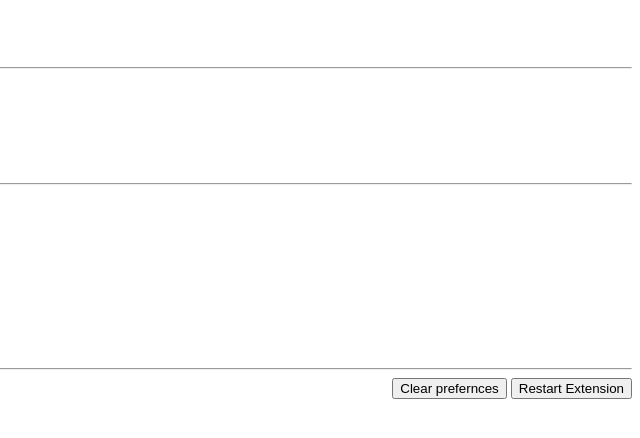
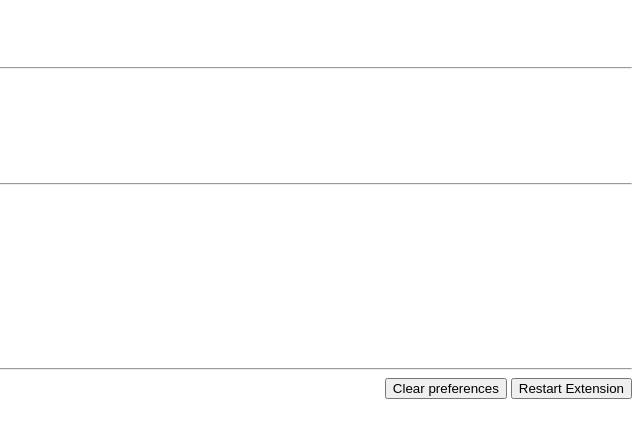
Before and after one commit to hacker-cb/adobe-ai-cutter-tools, a website with bundled scripts: page index.html in a window 1280 px wide. Shown: the full height of the page, 640-1280 px from the left. Built offline with nearby package versions, Linux system fonts and the light colour scheme; files whose address does not match are found by name.

Commit message:
type fix

```diff
--- a/index.html
+++ b/index.html
@@ -69,7 +69,7 @@
         <!-- Align content: right -->
         <div width="100%" style="float: right;">
             <button id="clear-prefs-button" class="spectrum-Button spectrum-Button--sizeS spectrum-Button--secondary">
-                <span class="spectrum-Button-label">Clear prefernces</span>
+                <span class="spectrum-Button-label">Clear preferences</span>
             </button>
             <button id="restart-ext-button" class="spectrum-Button spectrum-Button--sizeS spectrum-Button--secondary">
                 <span class="spectrum-Button-label">Restart Extension</span>
```
